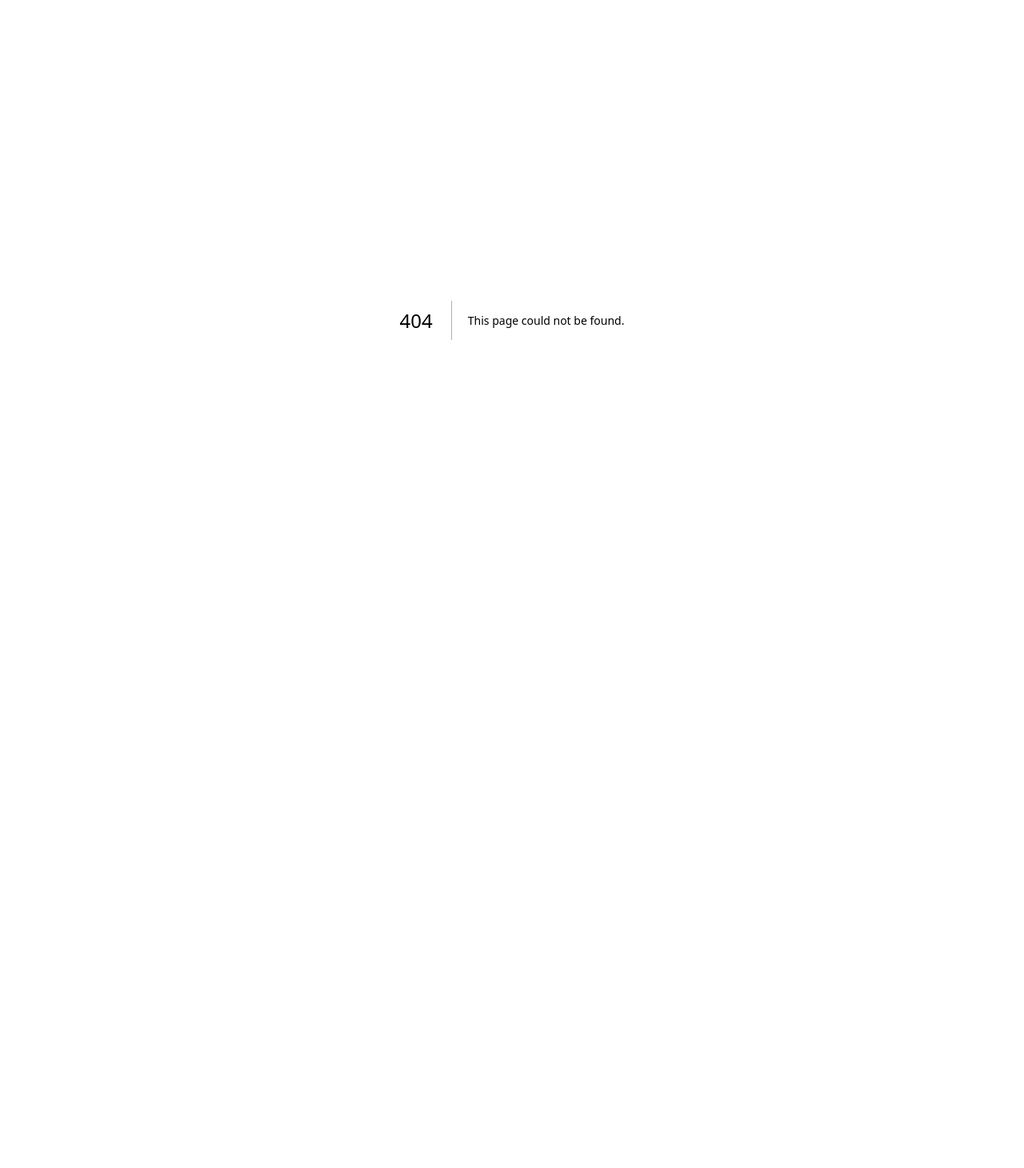
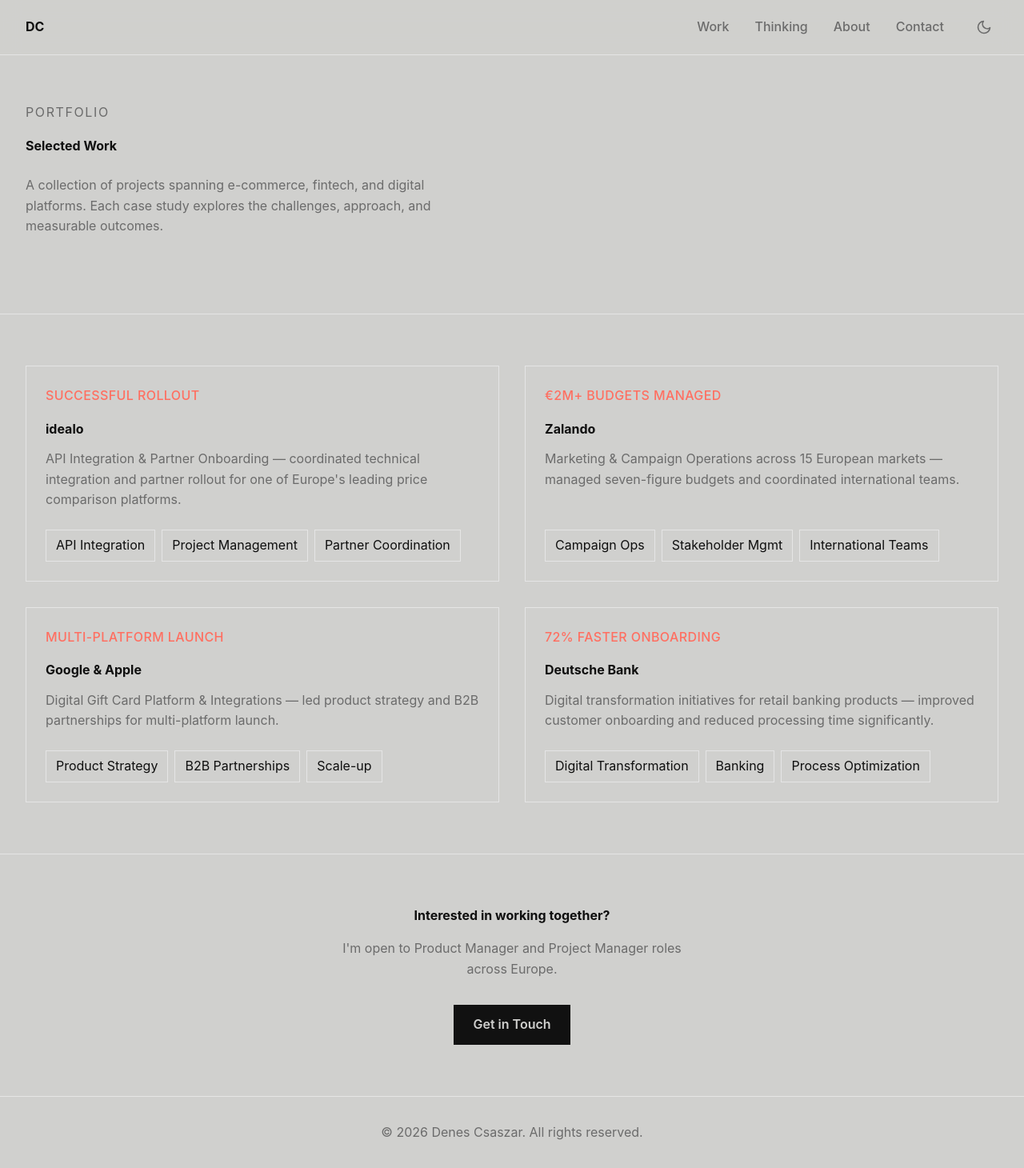
Before and after one commit to denescsaszar/portfolio, a Next.js app: page /projects in a window 1280 px wide. Before the commit this address had no page. Shown: the whole page at 80% size. Before the commit the page ends 800 px from the top, so only its background shows below. Built offline with nearby package versions, Linux system fonts and the light colour scheme.

Commit message:
step-33: add projects landing page and update navigation

```diff
--- /dev/null
+++ b/app/projects/page.tsx
@@ -0,0 +1,120 @@
+import Navigation from "@/components/Navigation";
+import ProjectCard from "@/components/ProjectCard";
+import Footer from "@/components/Footer";
+import FadeIn from "@/components/FadeIn";
+
+export default function ProjectsPage() {
+  const projects = [
+    {
+      title: "idealo",
+      description:
+        "API Integration & Partner Onboarding — coordinated technical integration and partner rollout for one of Europe's leading price comparison platforms.",
+      achievement: "Successful Rollout",
+      tags: ["API Integration", "Project Management", "Partner Coordination"],
+      href: "/case-studies/idealo",
+    },
+    {
+      title: "Zalando",
+      description:
+        "Marketing & Campaign Operations across 15 European markets — managed seven-figure budgets and coordinated international teams.",
+      achievement: "€2M+ Budgets Managed",
+      tags: ["Campaign Ops", "Stakeholder Mgmt", "International Teams"],
+      href: "/case-studies/zalando",
+    },
+    {
+      title: "Google & Apple",
+      description:
+        "Digital Gift Card Platform & Integrations — led product strategy and B2B partnerships for multi-platform launch.",
+      achievement: "Multi-Platform Launch",
+      tags: ["Product Strategy", "B2B Partnerships", "Scale-up"],
+      href: "/case-studies/google-aldi",
+    },
+    {
+      title: "Deutsche Bank",
+      description:
+        "Digital transformation initiatives for retail banking products — improved customer onboarding and reduced processing time significantly.",
+      achievement: "72% Faster Onboarding",
+      tags: ["Digital Transformation", "Banking", "Process Optimization"],
+      href: "/case-studies/deutsche-bank",
+    },
+  ];
+
+  return (
+    <div>
+      <a
+        href="#main-content"
+        className="sr-only focus:not-sr-only focus:absolute focus:top-4 focus:left-4 focus:z-50 focus:px-4 focus:py-2 focus:bg-accent focus:text-background font-semibold"
+      >
+        Skip to content
+      </a>
+      <Navigation />
+      <main id="main-content">
+        {/* Hero */}
+        <section className="px-6 md:px-8 pt-32 pb-16 md:pb-24 border-b border-border">
+          <div className="max-w-wide mx-auto">
+            <FadeIn>
+              <p className="text-body-small uppercase tracking-widest text-muted mb-4">
+                Portfolio
+              </p>
+            </FadeIn>
+
+            <FadeIn delay={0.1}>
+              <h1 className="text-display-large font-bold mb-6">
+                Selected Work
+              </h1>
+            </FadeIn>
+
+            <FadeIn delay={0.2}>
+              <p className="text-body-large text-muted max-w-[52ch]">
+                A collection of projects spanning e-commerce, fintech, and
+                digital platforms. Each case study explores the challenges,
+                approach, and measurable outcomes.
+              </p>
+            </FadeIn>
+          </div>
+        </section>
+
+        {/* Projects Grid */}
+        <section className="px-6 md:px-8 py-section">
+          <div className="max-w-wide mx-auto">
+            <div className="grid grid-cols-1 md:grid-cols-2 gap-6 md:gap-8">
+              {projects.map((project, index) => (
+                <FadeIn key={project.title} delay={0.1 * (index + 1)}>
+                  <ProjectCard
+                    title={project.title}
+                    description={project.description}
+                    achievement={project.achievement}
+                    tags={project.tags}
+                    href={project.href}
+                  />
+                </FadeIn>
+              ))}
+            </div>
+          </div>
+        </section>
+
+        {/* CTA */}
+        <section className="px-6 md:px-8 py-section border-t border-border">
+          <div className="max-w-wide mx-auto text-center">
+            <FadeIn>
+              <h2 className="text-heading-1 font-bold mb-4">
+                Interested in working together?
+              </h2>
+              <p className="text-body-large text-muted mb-8 max-w-[44ch] mx-auto">
+                I'm open to Product Manager and Project Manager roles across
+                Europe.
+              </p>
+              <a
+                href="/#contact"
+                className="inline-block px-6 py-3 bg-accent text-background font-semibold hover:bg-foreground transition-colors no-underline"
+              >
+                Get in Touch
+              </a>
+            </FadeIn>
+          </div>
+        </section>
+      </main>
+      <Footer />
+    </div>
+  );
+}
--- a/components/Navigation.tsx
+++ b/components/Navigation.tsx
@@ -43,25 +43,25 @@
         {/* Desktop Navigation */}
         <div className="hidden md:flex items-center gap-8">
           <a
-            href="#projects"
+            href="/projects"
             className="text-body-small font-medium text-muted hover:text-foreground transition-colors no-underline"
           >
             Work
           </a>
           <a
-            href="#challenges"
+            href="/#challenges"
             className="text-body-small font-medium text-muted hover:text-foreground transition-colors no-underline"
           >
             Thinking
           </a>
           <a
-            href="#about"
+            href="/#about"
             className="text-body-small font-medium text-muted hover:text-foreground transition-colors no-underline"
           >
             About
           </a>
           <a
-            href="#contact"
+            href="/#contact"
             className="text-body-small font-medium text-muted hover:text-foreground transition-colors no-underline"
           >
             Contact
@@ -172,7 +172,7 @@
       >
         <div className="flex flex-col p-6 gap-6">
           <a
-            href="#projects"
+            href="/projects"
             className="text-body-large font-medium no-underline py-2"
             onClick={() => setIsOpen(false)}
             role="menuitem"
@@ -180,7 +180,7 @@
             Work
           </a>
           <a
-            href="#challenges"
+            href="/#challenges"
             className="text-body-large font-medium no-underline py-2"
             onClick={() => setIsOpen(false)}
             role="menuitem"
@@ -188,7 +188,7 @@
             Thinking
           </a>
           <a
-            href="#about"
+            href="/#about"
             className="text-body-large font-medium no-underline py-2"
             onClick={() => setIsOpen(false)}
             role="menuitem"
@@ -196,7 +196,7 @@
             About
           </a>
           <a
-            href="#contact"
+            href="/#contact"
             className="text-body-large font-medium no-underline py-2"
             onClick={() => setIsOpen(false)}
             role="menuitem"
```
